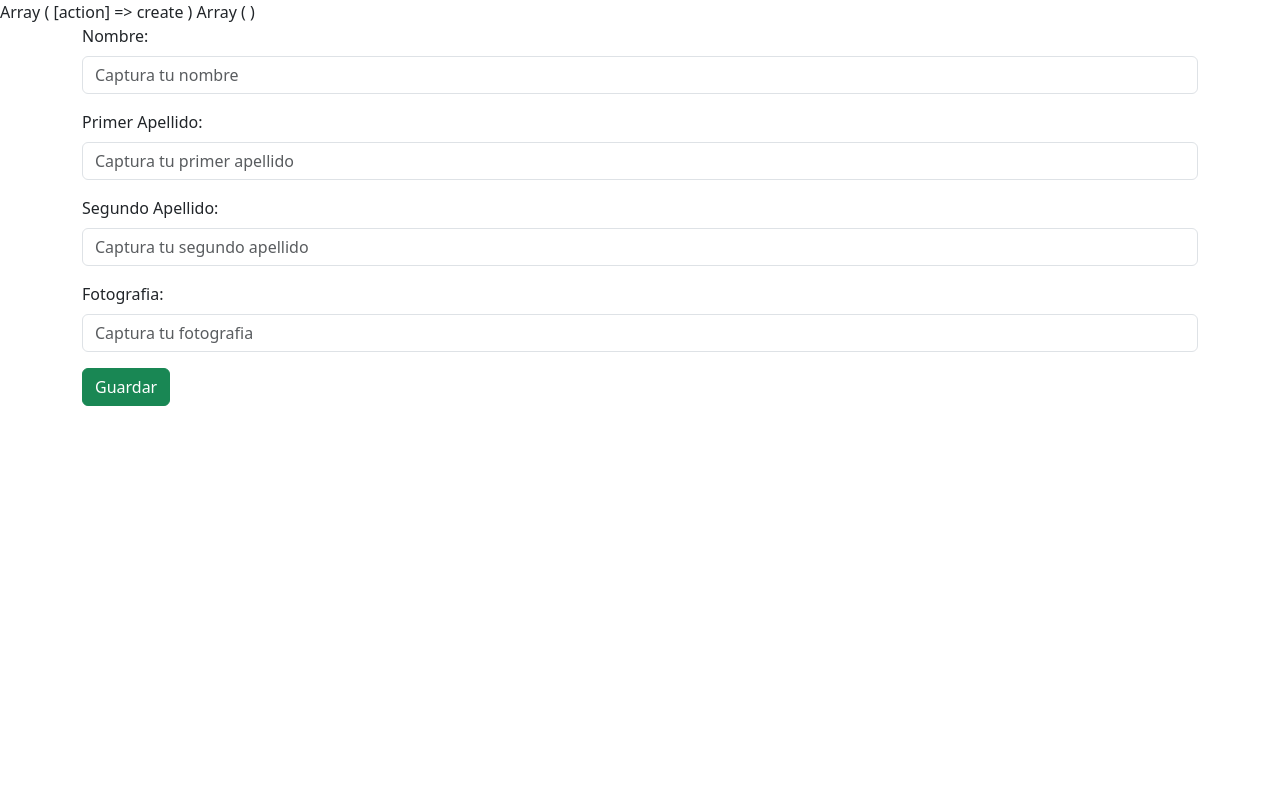
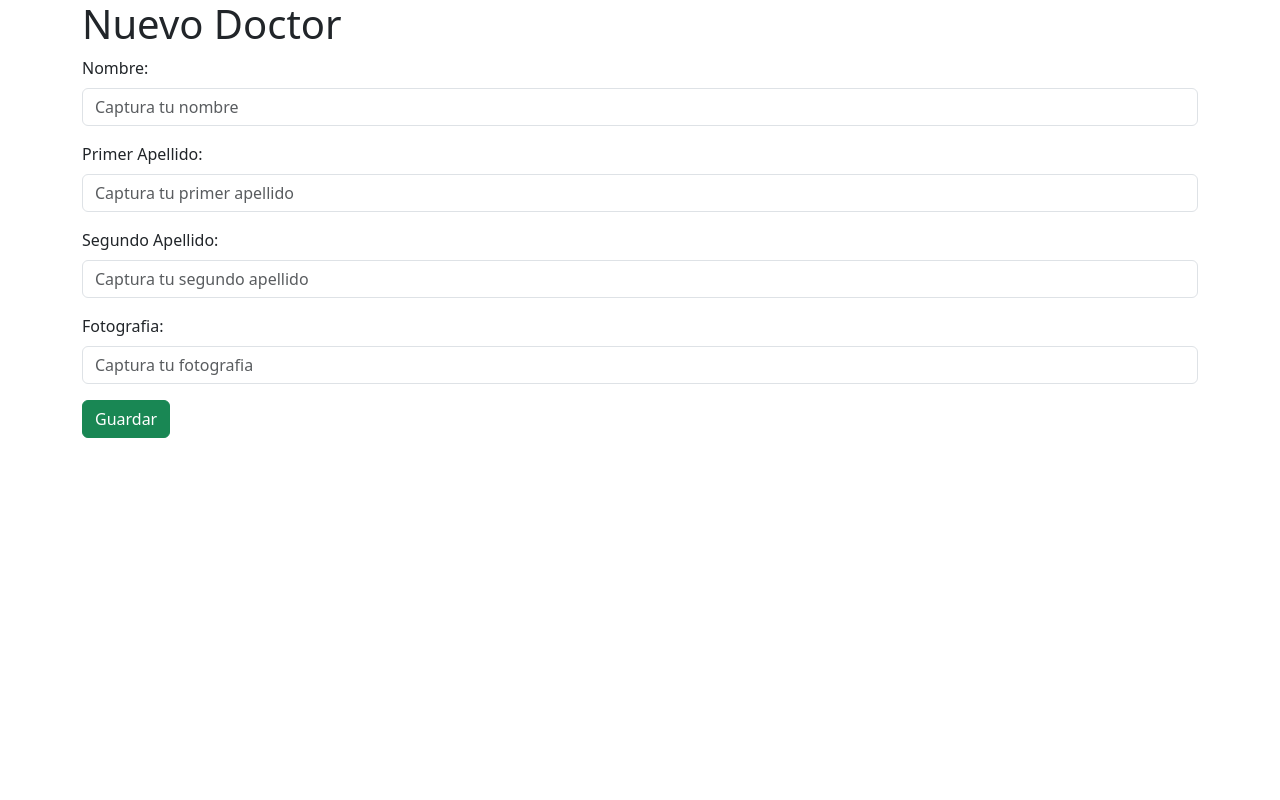
Before and after one commit to CristianCastax/reumatologia, a PHP site: page /admin/doctores.php?action=create in a window 1280 px wide. Run offline with PHP 8.4, Linux system fonts and the light colour scheme.

Commit message:
actualización_basica

```diff
--- a/admin/doctores.class.php
+++ b/admin/doctores.class.php
@@ -4,29 +4,26 @@
     class Doctores extends Sistema{
         function getAll(){
             $this->conection();
-
             $stmt = $this->conn->prepare("SELECT id_doctor, segundo_apellido, primer_apellido, nombre ,fotografia FROM doctor;");
             $stmt->execute();
             $result = $stmt->setFetchMode(PDO::FETCH_ASSOC);
             $datos =$stmt->fetchAll();
-
+            $this->setCount(count($datos));
             return $datos;
         }
 
         function getOne($id_doctor){
             $this->conection();
-
-            $stmt = $this->conn->prepare("SELECT id_doctor, segundo_apellido ,primer_apellido, nombre, fotografia
-                                        FROM doctor
-                                        where id_doctor = :id_doctor;");
+            $stmt = $this->conn->prepare("SELECT id_doctor, segundo_apellido ,primer_apellido, nombre, fotografia FROM doctor where id_doctor = :id_doctor;");
             //bindParam es para evitar inyecciones sql
             $stmt->bindParam(':id_doctor', $id_doctor, PDO::PARAM_INT); //PDO::PARAM_INT es para que sea un entero
 
             $stmt->execute();
             $result = $stmt->setFetchMode(PDO::FETCH_ASSOC);
-            $datos =$stmt->fetchAll();
-
-            if (isset($datos[0])) { //si existe el primer elemento, regresame el primer elemento o si no regresame el arreglo vacio
+            $datos = array();
+            $datos =$stmt->fetchAll();//
+            if(isset($datos[0])){
+                $this->setCount(count($datos));
                 return $datos[0];
             }
             return array();
@@ -34,9 +31,9 @@
 
         function insert($datos){
             $this->conection();
+            if($this->validate_doctor($datos)){
                 $stmt = $this->conn->prepare("INSERT INTO doctor (nombre, primer_apellido, segundo_apellido, fotografia)
                 VALUES (:nombre, :primer_apellido, :segundo_apellido, :fotografia);");
-
                 $stmt->bindParam(':nombre', $datos['nombre'], PDO::PARAM_STR);
                 $stmt->bindParam(':primer_apellido', $datos['primer_apellido'], PDO::PARAM_STR);
                 $stmt->bindParam(':segundo_apellido', $datos['segundo_apellido'], PDO::PARAM_STR);
@@ -44,6 +41,9 @@
 
                 $stmt->execute();
                 return $stmt->rowCount(); //rowCount es para saber cuantas filas se afectaron, es 0 o es 1
+            }
+            return 0;
+
         }
 
         function update($id_doctor, $datos){ //datos es un arreglo
@@ -64,11 +64,17 @@
 
         function delete($id_doctor){
             $this->conection();
-            $stmt = $this->conn->prepare("DELETE FROM doctor
-                                        WHERE id_doctor = :id_doctor;");
+            $stmt = $this->conn->prepare("DELETE FROM doctor WHERE id_doctor = :id_doctor;");
             $stmt->bindParam(':id_doctor', $id_doctor, PDO::PARAM_INT); //PDO::PARAM_INT es para que sea un entero
             $stmt->execute();
             return $stmt->rowCount(); //rowCount es para saber cuantas filas se afectaron, es 0 o es 1
         }
+
+        function validate_doctor($datos){
+            if(empty($datos['nombre'])){
+                return false;
+            }
+            return true;
+        }
     }
 ?>
--- a/admin/doctores.php
+++ b/admin/doctores.php
@@ -1,6 +1,6 @@
 <?php
-print_r($_GET);
-print_r($_POST);
+//print_r($_GET);
+//print_r($_POST);
 //die();
     //CONTROLADOR
     include('doctores.class.php');
@@ -9,10 +9,21 @@ print_r($_POST);
     $action= (isset($_GET['action']))?$_GET['action'] : null; //isset es para saber si existe la variable, si no existe se le asigna null, si existe se le asigna el valor
     $id_doctor= (isset($_GET['id_doctor']))?$_GET['id_doctor'] : null;
     $datos = array();
+    $alert = array();
+
     switch($action){
         case 'delete':
-            $fila = $app->delete($id_doctor);
+            //$fila = $app->delete($id_doctor);
+            if ($app->delete($id_doctor)){ //si fila es verdadero, es porque se elimino el registro
+                $alert['tipo'] = 'success';
+                $alert['mensaje'] = 'Doctor eliminado correctamente';
+            }
+            else{
+                $alert['tipo'] = 'danger';
+                $alert['mensaje'] = 'Error al eliminar el doctor';
+            }
             $datos = $app->getAll(); //para que se actualice la tabla
+            include('views/alert.php');
             include('views/doctores/index.php');
             break;
         case 'create':
@@ -20,15 +31,44 @@ print_r($_POST);
             break;
         case 'save':
             $datos=$_POST;
-            $fila=$app->Insert($datos);
+            if ($app->insert($datos)){ //si fila es verdadero, es porque se elimino el registro
+                $alert['tipo'] = 'success';
+                $alert['mensaje'] = 'Doctor agregado correctamente';
+            }
+            else{
+                $alert['tipo'] = 'danger';
+                $alert['mensaje'] = 'Error al agregar el doctor';
+            }
             $datos = $app->getAll(); //para que se actualice la tabla
+            include('views/alert.php');
             include('views/doctores/index.php');
             break;
-
         case 'update':
             $datos=$app->getOne($id_doctor);
-            print_r($datos);
-            include('views/doctores/form.php');
+            if(isset($datos["id_doctor"])){ //s
+                include('views/doctores/form.php');
+            }
+            else{
+                $alert['tipo'] = 'danger';
+                $alert['mensaje'] = 'No te pases de listo, no hagas cosas inapropiadas';
+                $datos = $app->getAll(); //para que se actualice la tabla
+                include('views/alert.php');
+                include('views/doctores/index.php');
+            }
+            break;
+        case 'change':
+            $datos=$_POST;
+            if ($app->Update($id_doctor, $datos)){ //si fila es verdadero, es porque se elimino el registro
+                $alert['tipo'] = 'success';
+                $alert['mensaje'] = 'Doctor actualizado correctamente';
+            }
+            else{
+                $alert['tipo'] = 'danger';
+                $alert['mensaje'] = 'Error al actualizar el doctor';
+            }
+            $datos = $app->getAll(); //para que se actualice la tabla
+            include('views/alert.php');
+            include('views/doctores/index.php');
             break;
         default:
             $datos = $app->getAll();
--- a/admin/sistema.class.php
+++ b/admin/sistema.class.php
@@ -1,13 +1,19 @@
 <?php
     class Sistema{
         var $conn;
+        var $count = 0;
         function conection(){
             //conexion a la base de datos
             $servername = "localhost";
             $username = "reumatologia";
             $password = "123";
             $this->conn = new PDO("mysql:host=$servername;dbname=reumatologia", $username, $password);
-
+        }
+        function setCount($count){
+            $this->count = $count;
+        }
+        function getCount(){
+            return $this->count;
         }
     }
 ?>
--- /dev/null
+++ b/admin/views/alert.php
@@ -0,0 +1,3 @@
+<div class="alert alert-<?php echo $alert['tipo']; ?>" role="alert">
+    <?php echo $alert['mensaje']; ?>
+</div>
--- a/admin/views/doctores/form.php
+++ b/admin/views/doctores/form.php
@@ -1,6 +1,3 @@
-
-
-
 <?php
     include('views/header.php');
 ?>
@@ -8,22 +5,26 @@
     <div class="container text-left">
       <div class="row">
         <div class="col">
-            <form action="doctores.php?action=save" method="post"> <!--Para darle la ubicaicon y con el metodo post-->
+          <form action="doctores.php?action=<?php echo($action=='update')?'change&id_doctor='.$datos['id_doctor']:'save'; ?>" method="post"> <!--Para darle la ubicacion y con el metodo post-->
+            <h1><?php echo($action == 'update')?"Editar": "Nuevo"?> Doctor</h1>   <!--Si action es igual a update, entonces es editar, si no es nuevo
+                          echo con if ternario-->
             <div class="mb-3">
               <label for="nombre" class="form-label">Nombre:</label>
-                <input type="text" name="nombre" placeholder="Captura tu nombre" value="" class="form-control" id="nombre" />
+              <input type="text" name="nombre" required="required" placeholder="Captura tu nombre" value="<?php echo(isset($datos["nombre"]))?$datos["nombre"]: '';?>" class="form-control" id="nombre" />
+                                                              <!--Value es para que se quede el valor que se capturo-->
+                                                              <!--isset es para saber si existe la variable, si existe la imprime-->
             </div>
             <div class="mb-3">
                 <label for="primer_apellido" class="form-label">Primer Apellido:</label>
-                  <input type="text" name="primer_apellido" placeholder="Captura tu primer apellido" value="" class="form-control" id="primer_apellido" />
+                <input type="text" name="primer_apellido" placeholder="Captura tu primer apellido" value="<?php echo(isset($datos["primer_apellido"]))?$datos["primer_apellido"]: '';?>" class="form-control" id="primer_apellido" />
             </div>
             <div class="mb-3">
                 <label for="segundo_apellido" class="form-label">Segundo Apellido:</label>
-                  <input type="text" name="segundo_apellido" placeholder="Captura tu segundo apellido" value="" class="form-control" id="segundo_apellido" />
+                <input type="text" name="segundo_apellido" placeholder="Captura tu segundo apellido" value="<?php echo(isset($datos["segundo_apellido"]))?$datos["segundo_apellido"]: '';?>" class="form-control" id="segundo_apellido" />
             </div>
             <div class="mb-3">
                 <label for="fotografia" class="form-label">Fotografia:</label>
-                  <input type="text" name="fotografia" placeholder="Captura tu fotografia" value="" class="form-control" id="fotografia" />
+                <input type="text" name="fotografia" required="required" placeholder="Captura tu fotografia" value="<?php echo(isset($datos["fotografia"]))?$datos["fotografia"]: '';?>" class="form-control" id="fotografia" />
             </div>
             <input type="submit" name="save" value="Guardar" class="btn btn-success"/>
           </form>
--- a/admin/views/doctores/index.php
+++ b/admin/views/doctores/index.php
@@ -36,3 +36,4 @@
 
     </tbody>
 </table>
+<p>Se encontraron <?php echo $app->getCount();?> doctores</p>
```
Lines whose indentation alone changed are shown as unchanged.
